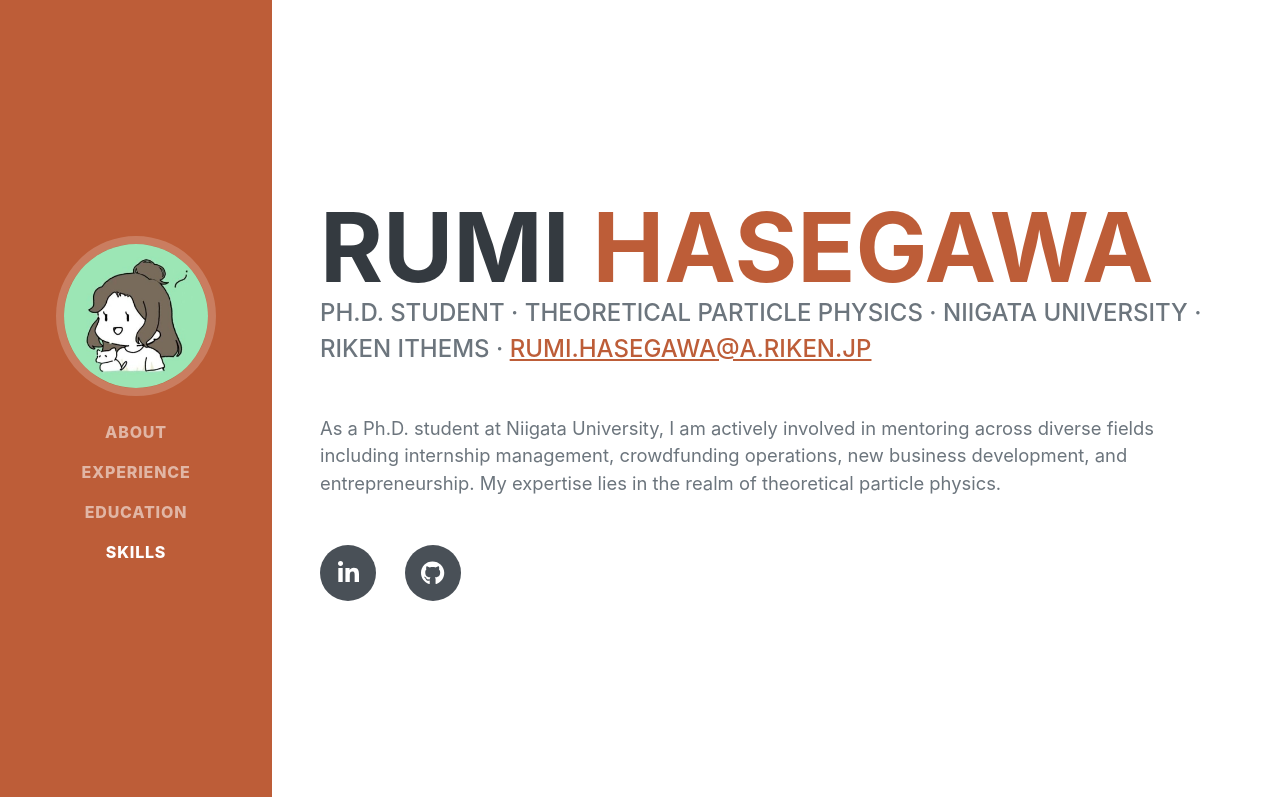
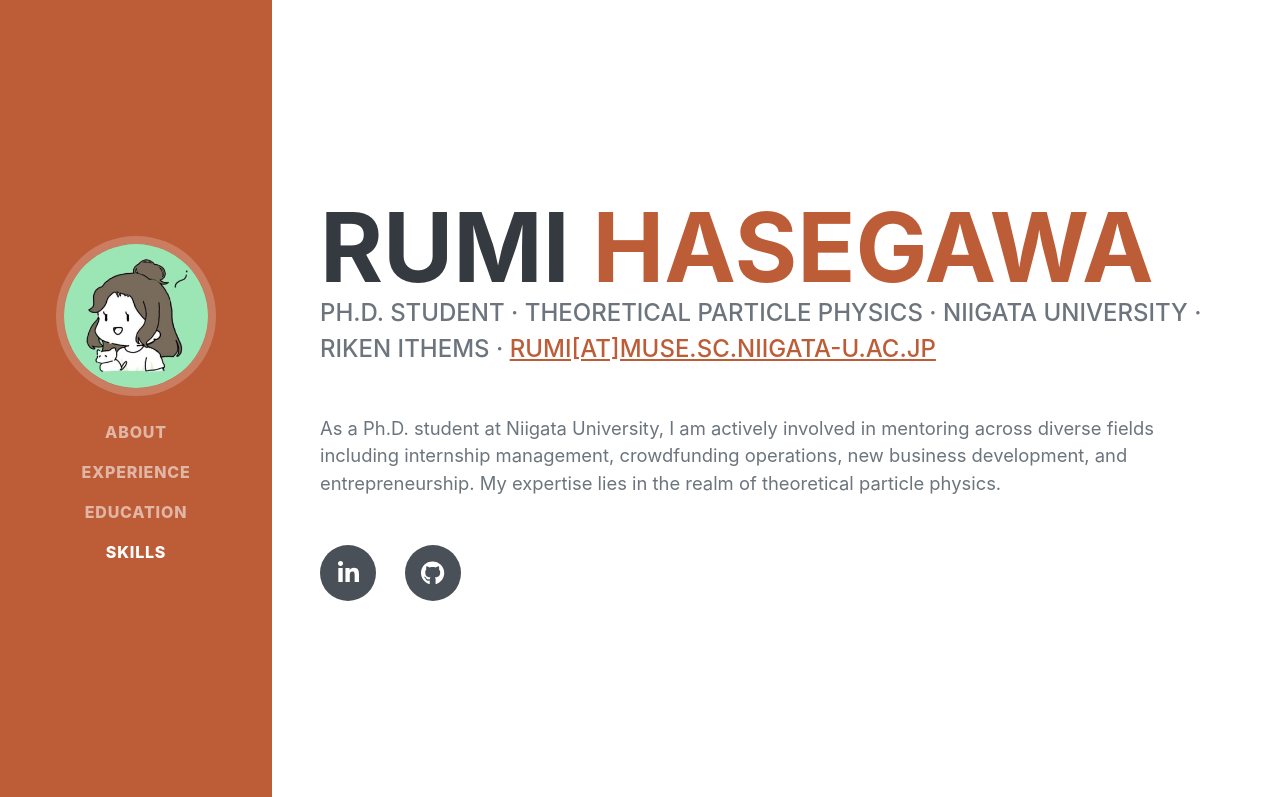
Before and after one commit to rumi-hsgw/rumi-hsgw.github.io, a plain HTML site: page index.html in a window 1280 px wide. Shown: the top 797 px of the page. Drawn offline with nearby package versions, Linux system fonts and the light colour scheme; a web font is replaced by a local one.

Commit message:
Update index.html

```diff
--- a/index.html
+++ b/index.html
@@ -56,7 +56,7 @@
 
                     <div class="subheading mb-5">
                         Ph.D. Student · Theoretical Particle Physics · Niigata University · RIKEN iTHEMS ·
-                        <a href="mailto:rumi.hasegawa@a.riken.jp">rumi.hasegawa@a.riken.jp</a>
+                        <a href="mailto:rumi[at]muse.sc.niigata-u.ac.jp">rumi[at]muse.sc.niigata-u.ac.jp</a>
                     </div>
 
                     <p class="lead mb-5">
```
